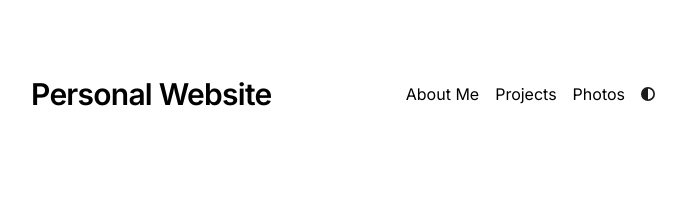
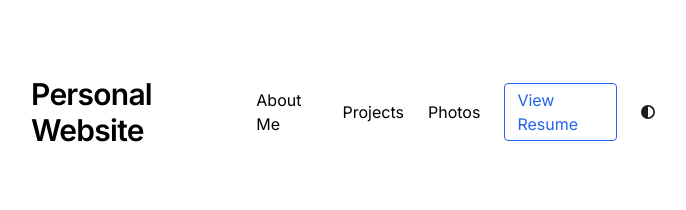
Before and after one commit to rushabhdhoke/Personal-Website, a Next.js app: page / in a window 1280 px wide. Shown: the top 210 px of the page, without its empty margins (297-983 px from the left). Built offline with nearby package versions, Linux system fonts and the light colour scheme; grey boxes are pictures that could not be loaded.

Commit message:
Update nav.tsx

```diff
--- a/app/components/nav.tsx
+++ b/app/components/nav.tsx
@@ -1,34 +1,47 @@
+// app/components/nav.tsx
 import Link from "next/link";
 import { ThemeSwitch } from "./theme-switch";
 import { metaData } from "../config";
 
-const navItems = {
-  "/blog": { name: "About Me" },
-  "/projects": { name: "Projects" },
-  "/photos": { name: "Photos" },
-};
+// List of internal nav items
+const navItems = [
+  { path: "/blog",    name: "About Me" },
+  { path: "/projects", name: "Projects" },
+  { path: "/photos",   name: "Photos" },
+];
 
 export function Navbar() {
   return (
-    <nav className="lg:mb-16 mb-12 py-5">
-      <div className="flex flex-col md:flex-row md:items-center justify-between">
-        <div className="flex items-center">
+    <nav className="flex items-center justify-between py-5">
+      {/* Site title */}
       <Link href="/" className="text-3xl font-semibold tracking-tight">
         {metaData.title}
       </Link>
-        </div>
-        <div className="flex flex-row gap-4 mt-6 md:mt-0 md:ml-auto items-center">
-          {Object.entries(navItems).map(([path, { name }]) => (
+
+      <div className="flex items-center gap-6">
+        {/* Internal links */}
+        {navItems.map(({ path, name }) => (
           <Link
             key={path}
             href={path}
-              className="transition-all hover:text-neutral-800 dark:hover:text-neutral-200 flex align-middle relative"
+            className="transition-all hover:text-neutral-800 dark:hover:text-neutral-200"
           >
             {name}
           </Link>
         ))}
+
+        {/* Resume button */}
+        <a
+          href="https://drive.google.com/file/d/1kkXGjgyL-KoT1HiXy25vSy28FfX-drpz/view?usp=sharing"
+          target="_blank"
+          rel="noopener noreferrer"
+          className="px-3 py-1 border border-blue-600 text-blue-600 rounded hover:bg-blue-50 transition"
+        >
+          View Resume
+        </a>
+
+        {/* Theme toggle */}
         <ThemeSwitch />
-        </div>
       </div>
     </nav>
   );
```
Lines whose indentation alone changed are shown as unchanged.
